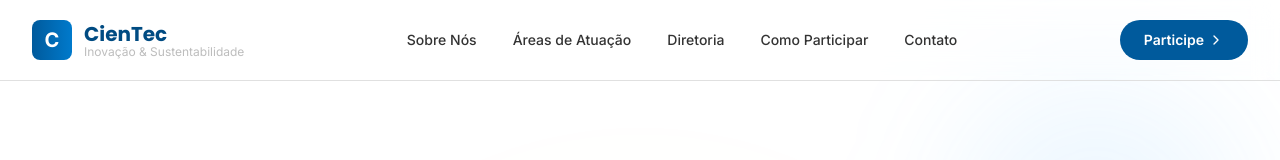
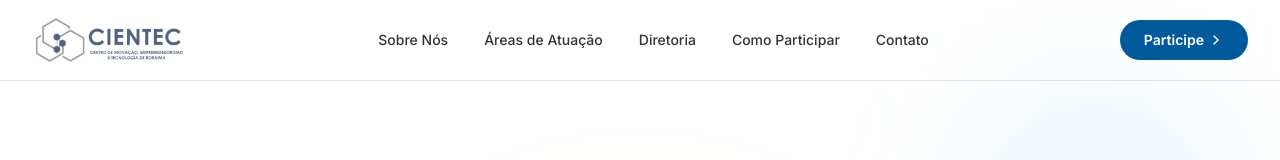
Before and after one commit to JosielBarrosfoco/cientec_RR, a React (Vite) app: page / in a window 1280 px wide. Shown: the top 160 px of the page. Built offline with nearby package versions, Linux system fonts and the light colour scheme.

Commit message:
alteração da logo

```diff
--- a/src/react-app/components/Footer.tsx
+++ b/src/react-app/components/Footer.tsx
@@ -7,14 +7,12 @@ export default function Footer() {
         <div className="grid md:grid-cols-2 lg:grid-cols-4 gap-12 mb-12">
           {/* About */}
           <div className="lg:col-span-2">
-            <div className="flex items-center space-x-3 mb-4">
-              <div className="w-10 h-10 bg-white rounded-lg flex items-center justify-center">
-                <span className="text-primary-dark font-bold text-xl">C</span>
-              </div>
-              <div>
-                <h3 className="font-display text-xl font-bold">CienTec</h3>
-                <p className="text-xs text-white/60">Inovação & Sustentabilidade</p>
-              </div>
+            <div className="flex items-center mb-4">
+              <img
+                src="/images/logo-cientec.png"
+                alt="CienTec - Centro de Inovação, Empreendedorismo e Tecnologia de Roraima"
+                className="h-12 md:h-16 w-auto object-contain brightness-0 invert"
+              />
             </div>
             <p className="text-white/80 leading-relaxed mb-6 max-w-md">
               Liderança e Inovação para um Futuro Sustentável. Transformando comunidades através da educação,
--- a/src/react-app/components/Header.tsx
+++ b/src/react-app/components/Header.tsx
@@ -18,15 +18,13 @@ export default function Header() {
         <div className="flex justify-between items-center h-20">
           {/* Logo */}
           <div className="flex items-center space-x-3">
-            <div className="w-10 h-10 bg-gradient-primary rounded-lg flex items-center justify-center">
-              <span className="text-white font-bold text-xl">C</span>
-            </div>
-            <div>
-              <h1 className="text-xl font-display font-bold text-primary-dark">
-                CienTec
-              </h1>
-              <p className="text-xs text-neutral-300 -mt-1">Inovação & Sustentabilidade</p>
-            </div>
+            <a href="#">
+              <img
+                src="/images/logo-cientec.png"
+                alt="CienTec - Centro de Inovação, Empreendedorismo e Tecnologia de Roraima"
+                className="h-12 md:h-16 w-auto object-contain"
+              />
+            </a>
           </div>
 
           {/* Desktop Navigation */}
```
Also changed, not shown: IMAGEM/cientecrr.jpg (added), public/images/logo-cientec.png (added).
